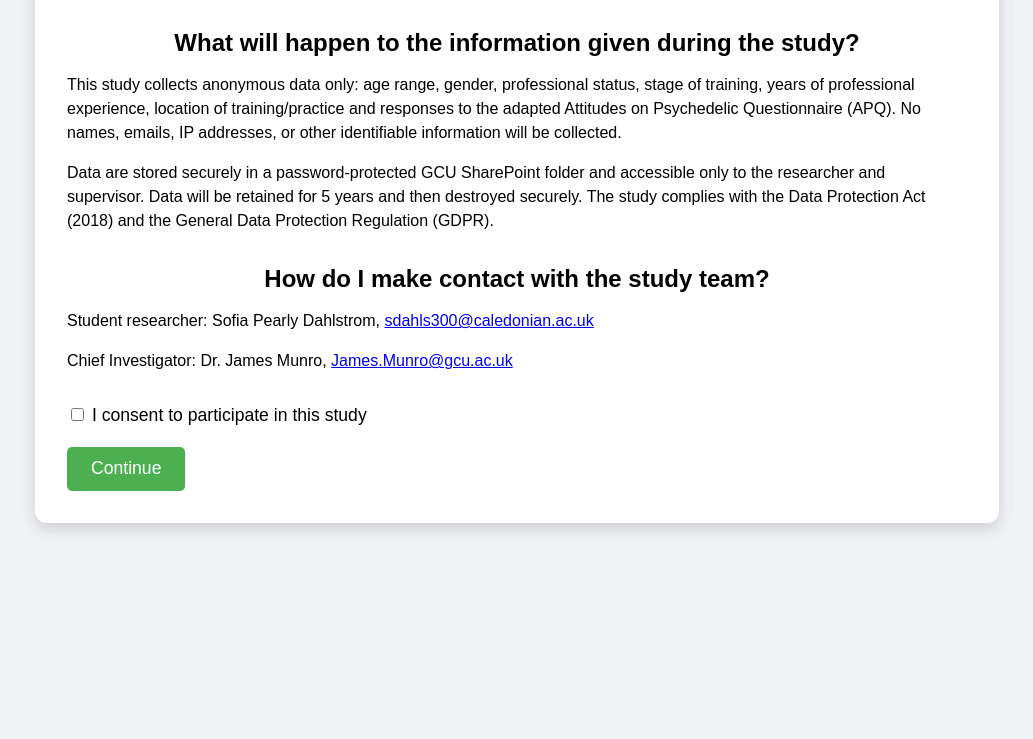
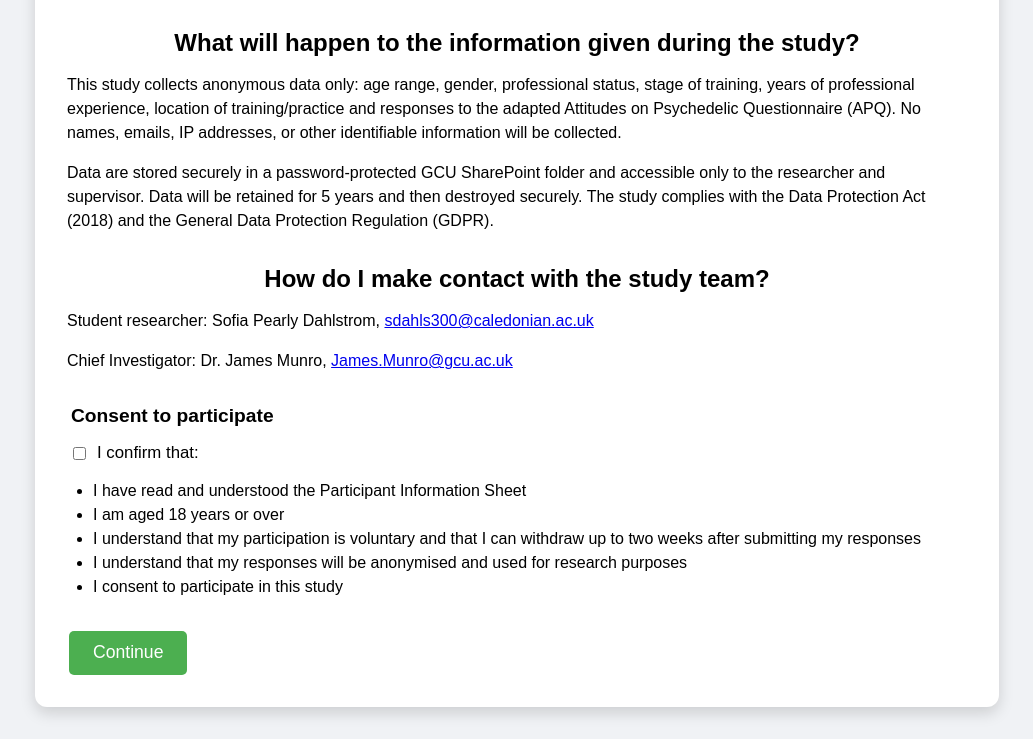
Before and after one commit to sofiapearly/attitudes-towards-pat, a plain HTML site: page index.html in a window 1280 px wide. Shown: the part 1755-2494 px from the top of the page, without its empty margins (123-1156 px from the left). Before the commit the page ends 2310 px from the top, so only its background shows below. Drawn offline with Linux system fonts and the light colour scheme.

Commit message:
feat: updated consent tick box

```diff
--- a/index.html
+++ b/index.html
@@ -80,13 +80,27 @@
     </section>
 
     <!-- Consent checkbox and continue button -->
-    <form id="consentForm">
-        <label>
-            <input type="checkbox" id="consentCheckbox">
-            I consent to participate in this study
-        </label><br><br>
-        <button type="submit">Continue</button>
+    <form id="consentForm" class="consent-form">
+        <fieldset>
+            <legend><strong>Consent to participate</strong></legend>
+
+            <label class="consent-label">
+                <input type="checkbox" id="consentCheckbox">
+                <span>I confirm that:</span>
+            </label>
+
+            <ul class="consent-list">
+                <li>I have read and understood the Participant Information Sheet</li>
+                <li>I am aged 18 years or over</li>
+                <li>I understand that my participation is voluntary and that I can withdraw up to two weeks after submitting my responses</li>
+                <li>I understand that my responses will be anonymised and used for research purposes</li>
+                <li>I consent to participate in this study</li>
+            </ul>
+
+            <button type="submit">Continue</button>
+        </fieldset>
     </form>
+
 
 </div>
 
--- a/style.css
+++ b/style.css
@@ -22,13 +22,13 @@ body {
 h1 {
     text-align: center;
     margin-bottom: 1rem;
-    font-size: 2rem; /* default desktop size */
+    font-size: 2rem;
 }
 
 h2 {
     text-align: center;
     margin-bottom: 1rem;
-    font-size: 1.5rem; /* default desktop size */
+    font-size: 1.5rem;
 }
 
 section {
@@ -36,7 +36,7 @@ section {
 }
 
 p, li {
-    font-size: 1rem; /* default body text */
+    font-size: 1rem;
     line-height: 1.5;
 }
 
@@ -59,7 +59,44 @@ button:hover {
     background-color: #45a049;
 }
 
-/* Small screens (phones) */
+/* =========================
+   CONSENT FORM STYLING
+   ========================= */
+
+.consent-form {
+    margin-top: 2rem;
+}
+
+fieldset {
+    border: none;
+    padding: 0;
+}
+
+legend {
+    margin-bottom: 1rem;
+    font-size: 1.2rem;
+    font-weight: bold;
+}
+
+.consent-label {
+    display: flex;
+    align-items: center;
+    gap: 0.5rem;
+    font-size: 1.05rem;
+}
+
+.consent-list {
+    margin-top: 1rem;
+    margin-bottom: 2rem;
+    padding-left: 1.5rem;
+    font-size: 0.95rem;
+    line-height: 1.5;
+}
+
+/* =========================
+   MOBILE STYLES
+   ========================= */
+
 @media (max-width: 600px) {
     .container {
         padding: 1rem;
@@ -67,19 +104,27 @@ button:hover {
     }
 
     h1 {
-        font-size: 0.9rem; /* smaller title */
+        font-size: 1.4rem;
     }
 
     h2 {
-        font-size: 0.9rem; /* smaller subtitle */
+        font-size: 1.1rem;
     }
 
     p, li {
-        font-size: 0.8rem; /* smaller body text */
+        font-size: 0.9rem;
+    }
+
+    .consent-list {
+        font-size: 0.9rem;
+    }
+
+    legend {
+        font-size: 1.05rem;
     }
 
     button {
         width: 100%;
-        font-size: 0.8rem; /* smaller button text */
+        font-size: 1rem;
     }
 }
```
